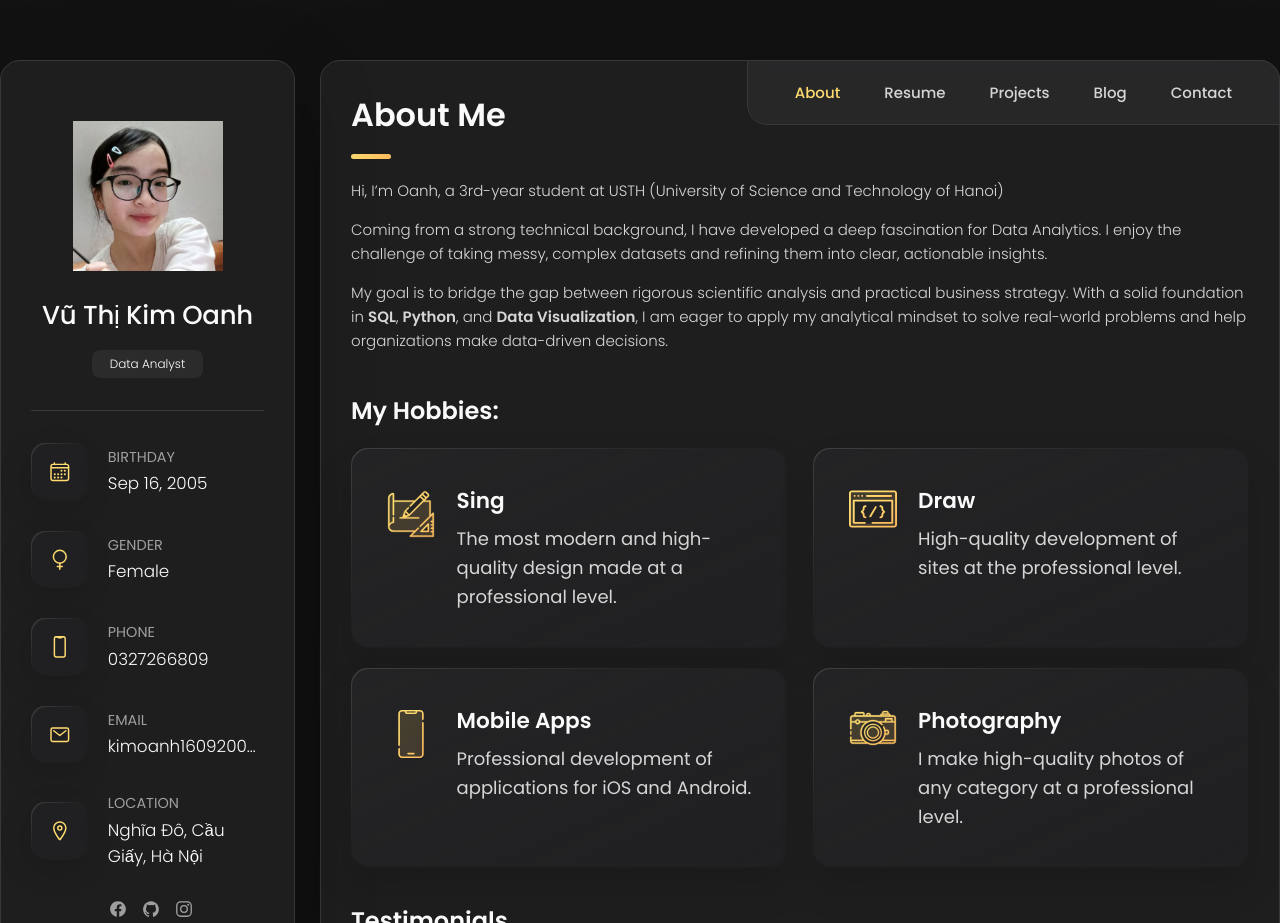
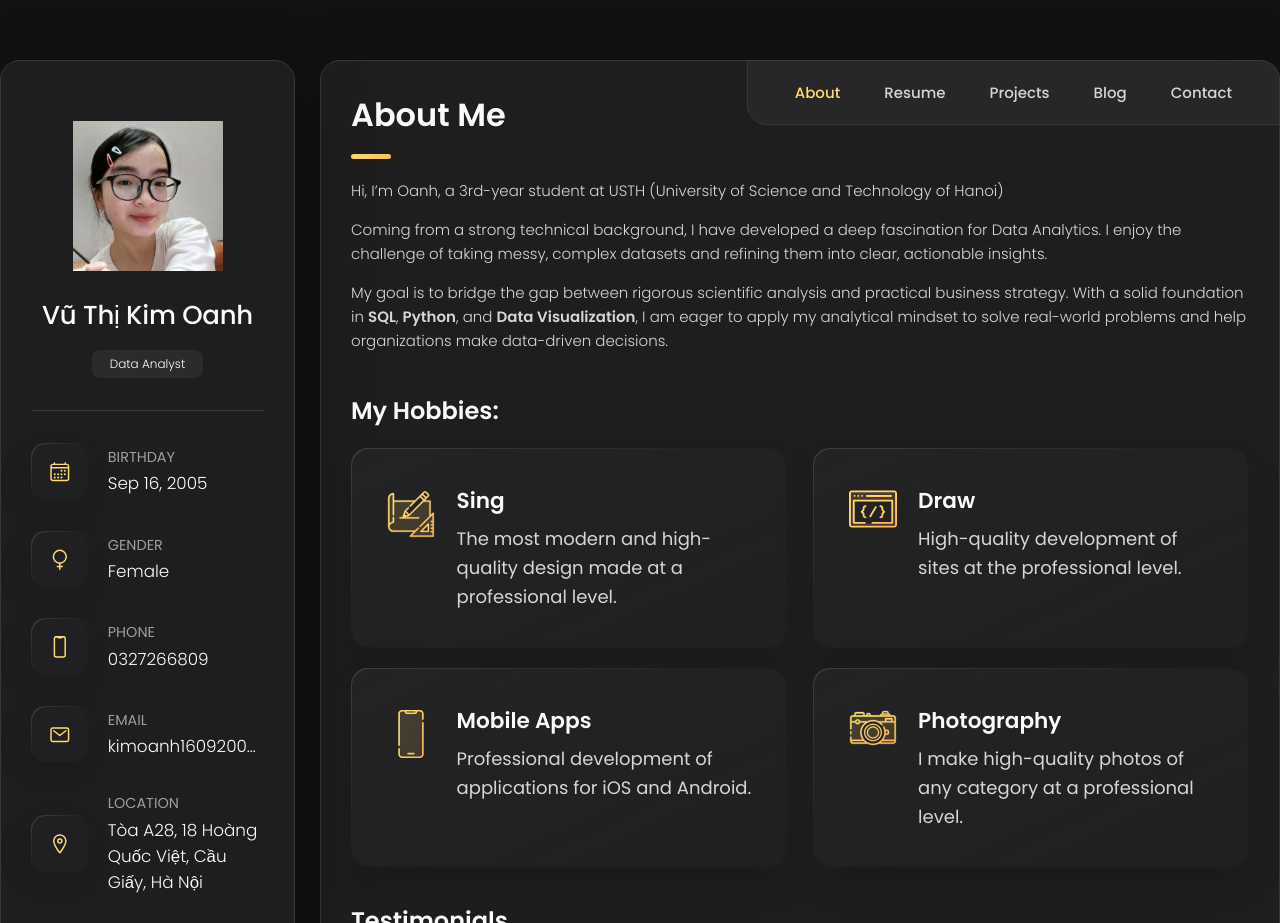
Before and after one commit to OanhKim-tmd/OanhKim-tmd, a plain HTML site: page index.html in a window 1280 px wide. Shown: the top 923 px of the page. Drawn offline with nearby package versions, Linux system fonts and the light colour scheme.

Commit message:
Update location to Toa A28, 18 Hoang Quoc Viet

```diff
--- a/index.html
+++ b/index.html
@@ -130,7 +130,7 @@
             <div class="contact-info">
               <p class="contact-title">Location</p>
 
-              <address>Nghĩa Đô, Cầu Giấy, Hà Nội</address>
+              <address>Tòa A28, 18 Hoàng Quốc Việt, Cầu Giấy, Hà Nội</address>
             </div>
 
           </li>
```
